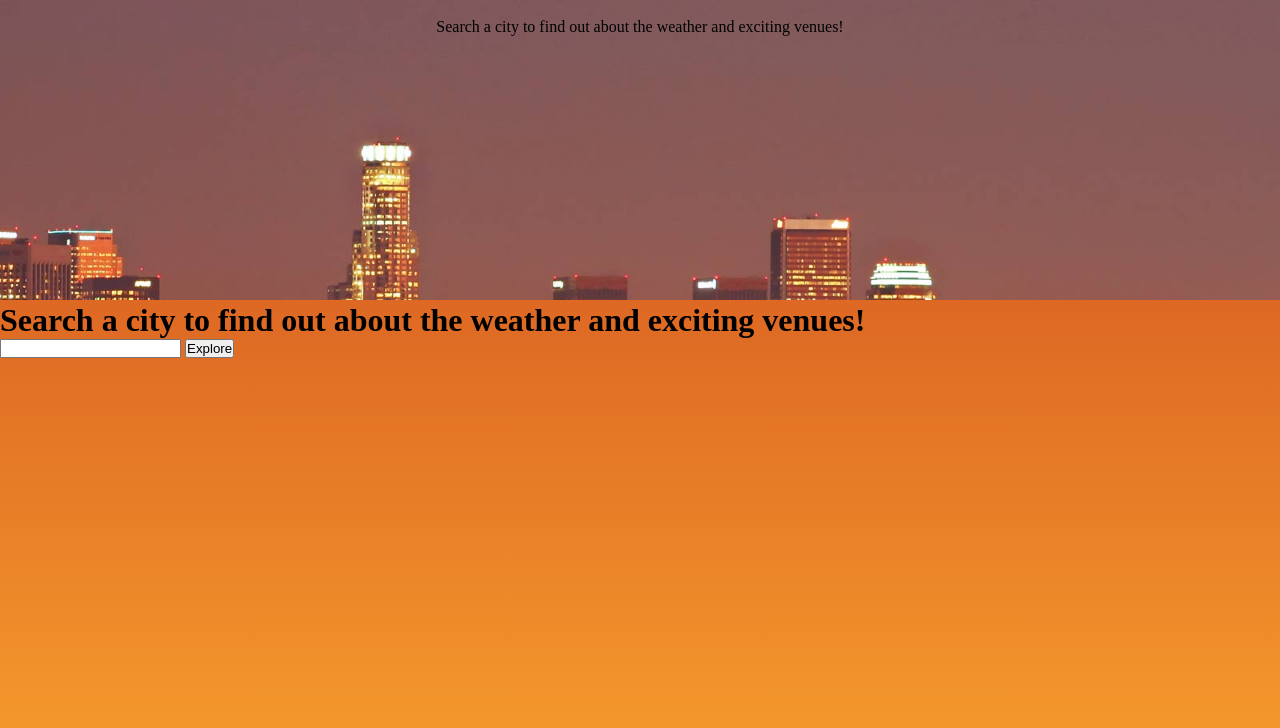
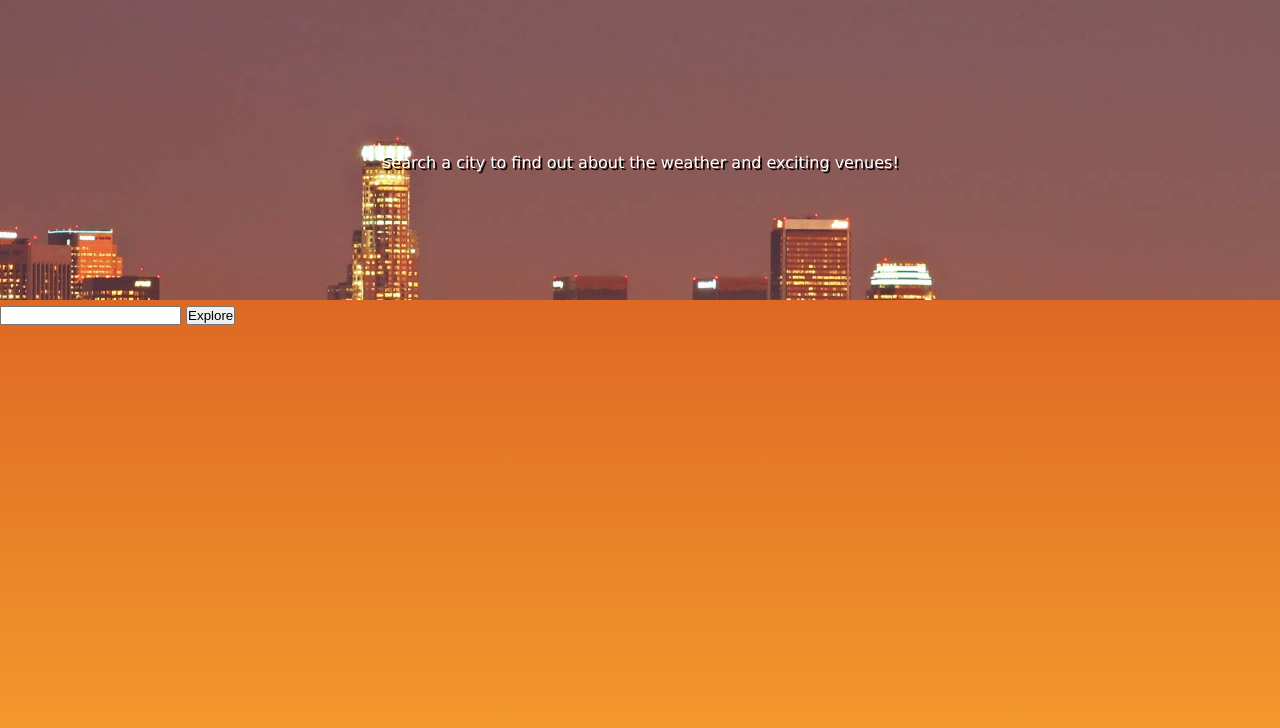
Before and after one commit to svante1987/JavaScript2, a plain HTML site: page index.html in a window 1280 px wide. Drawn offline with Linux system fonts and the light colour scheme.

Commit message:
fixat text, familj, storlek i body i css

```diff
--- a/index.html
+++ b/index.html
@@ -10,16 +10,15 @@
 
 <body>
     <header>
-        <div id= "logo">
+        <div id="headerback">
             <div class ="textbox">
-
             <br>
             <p>Search a city to find out about the weather and exciting venues!</p>
             </div>
        </div>
     </header>
     <main>
-<h1>Search a city to find out about the weather and exciting venues!</h1>
+
 <form automcomplete="off">
     <input type="text" id="city">
     <button id="button" type="submit">Explore</button>
--- a/style.css
+++ b/style.css
@@ -11,6 +11,9 @@ html
 body {
     width: 100%;
     height: 100%;
+    font-family: Verdana, Geneva, Tahoma, sans-serif;
+    font-size:16px;
+    line-height: 1.6em;
     background: -webkit-linear-gradient(#ce471e, #f79f2d);
     background: -o-linear-gradient(#ce471e, #f79f2d);
     background: -moz-linear-gradient(#ce471e, #f79f2d);
@@ -22,9 +25,7 @@ body {
     bottom: 0;
     right: 0;
 }
-.logo{
-    padding: 10px;
-}
+
 
 .flex-img {
     align-content: center;
@@ -42,7 +43,7 @@ body {
 
 /* css till panorama bilden på en stad */
 
-#logo{
+#headerback{
     background-image: url(/img/los_angeles_natt.jpg);
     background-position: top;
     background-size: cover;
@@ -54,6 +55,24 @@ body {
     position: relative;
 }
 
+header h1 {
+    color: #fff;
+    font-size: 45px;
+    text-shadow: 2px 2px black;
+    line-height: 1.6em;
+}
+
+header p {
+    color: #fff;
+    text-shadow: 2px 2px black;
+}
+.textbox {
+    position: absolute;
+    top: 50%;
+    left: 50%;
+    transform: translate(-50%, -50%);
+}
+
 @media screen and (max-width: 767px){
 
 }
```
